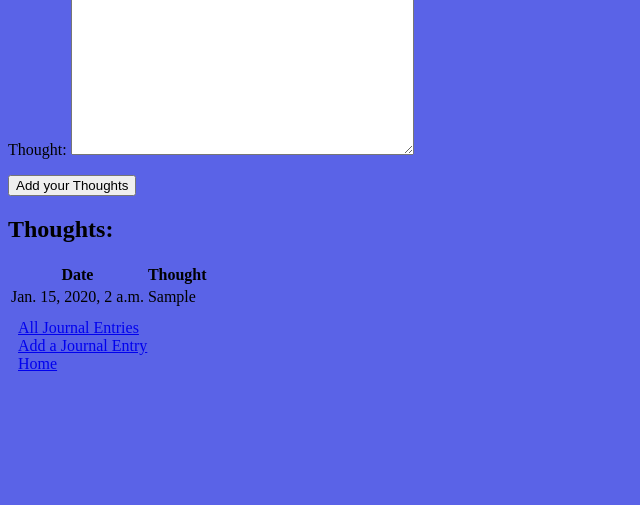
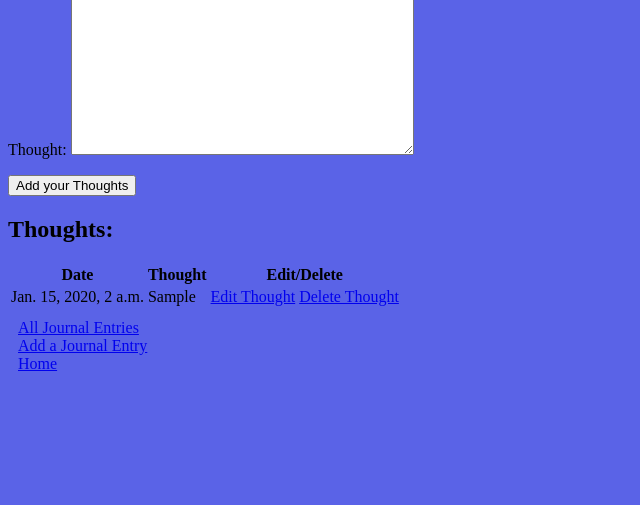
Before and after one commit to DCampbell0519/django-crud-app-lab, a Django app: page /journal/1/ in a window 1280 px wide. Shown: the part 213-718 px from the top of the page, without its empty margins (0-640 px from the left). Run offline with Django 5.2, Linux system fonts and the light colour scheme; tables that the repository leaves empty hold one stand-in row (values such as "Sample post").

Commit message:
thought update and delete, tested and verified

```diff
--- a/my_journal/templates/my_journal/detail.html
+++ b/my_journal/templates/my_journal/detail.html
@@ -37,6 +37,7 @@
                 <tr>
                     <th>Date</th>
                     <th>Thought</th>
+                    <th>Edit/Delete</th>
                 </tr>
             </thead>
             <tbody>
@@ -44,6 +45,10 @@
                 <tr>
                     <td>{{ thought.pub_date }}</td>
                     <td>{{ thought.thought }}</td>
+                    <td class="thought-actions">
+                        <a href="{% url 'thought-update' thought.id %}" class="btn warn">Edit Thought</a>
+                        <a href="{% url 'thought-delete' thought.id %}" class="btn danger">Delete Thought</a>
+                    </td>
                 </tr>
                 {% endfor %}
             </tbody>
@@ -54,9 +59,6 @@
         </div>
         {% endif %}
 
-        <div class="thought-actions">
-            <a href="{% url 'thought-update' thought.id %}" class="btn warn"></a>
-        </div>
     </section>
 </div>
 {% endblock %}
--- a/my_journal/urls.py
+++ b/my_journal/urls.py
@@ -10,6 +10,6 @@ urlpatterns = [
     path('journal/<int:pk>/update/', views.JournalUpdate.as_view(), name='journal-update'),
     path('journal/<int:pk>/delete/', views.JournalDelete.as_view(), name='journal-delete'),
     path('journal/<int:journal_id>/add-thought/', views.add_thought, name='add-thought'),
-    # path('thought/<int:pk>/update/', views.ThoughtUpdate.as_view(), name='thought-update'),
-    # path('thought/<int:pk>/delete/', views.ThoughtDelete.as_view(), name='thought-delete'),
+    path('thought/<int:pk>/update/', views.ThoughtUpdate.as_view(), name='thought-update'),
+    path('thought/<int:pk>/delete/', views.ThoughtDelete.as_view(), name='thought-delete'),
 ]
--- a/my_journal/views.py
+++ b/my_journal/views.py
@@ -1,7 +1,8 @@
 from django.shortcuts import render, redirect
+from django.urls import reverse
 from django.views.generic.edit import CreateView, UpdateView, DeleteView
 from django.http import HttpResponse
-from .models import Journal
+from .models import Journal, Thought
 from .forms import ThoughtForm
 
 # Create your views here.
@@ -25,8 +26,20 @@ def add_thought(request, journal_id):
         new_thought.save()
     return redirect('journal-detail', journal_id=journal_id)
 
-# class ThoughtUpdate(UpdateView):
+class ThoughtUpdate(UpdateView):
+    model = Thought
+    fields = ['thought']
+    # success_url = '/journal/'
+    def get_success_url(self):
+        journal = self.object.journal
+        return reverse('journal-detail', kwargs={'journal_id': journal.id})
 
+class ThoughtDelete(DeleteView):
+    model = Thought
+    # success_url = '/journal/'
+    def get_success_url(self):
+        journal = self.object.journal
+        return reverse('journal-detail', kwargs={'journal_id': journal.id})
 
 class JournalCreate(CreateView):
     model = Journal
```
Also changed, not shown: my_journal/templates/my_journal/thought_confirm_delete.html (added, +17 -0 lines), my_journal/templates/my_journal/thought_form.html (added, +23 -0 lines).
